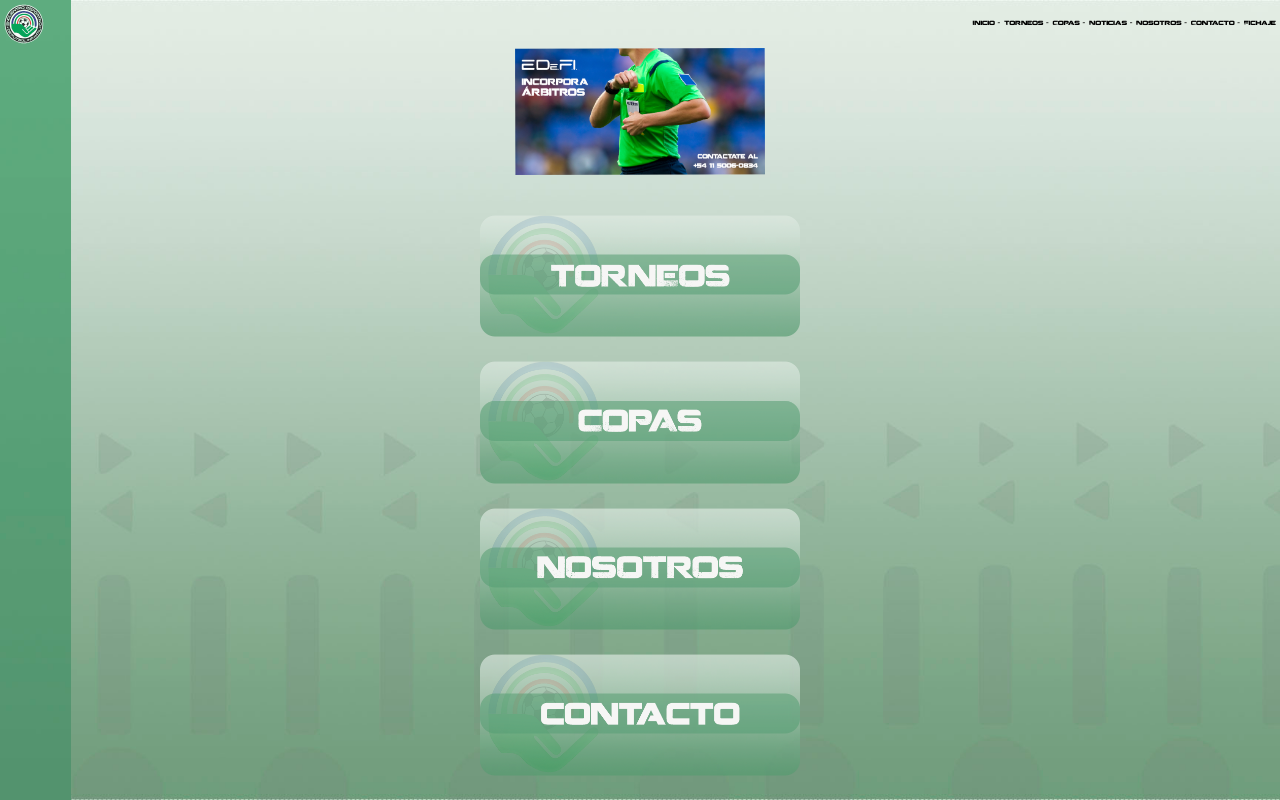
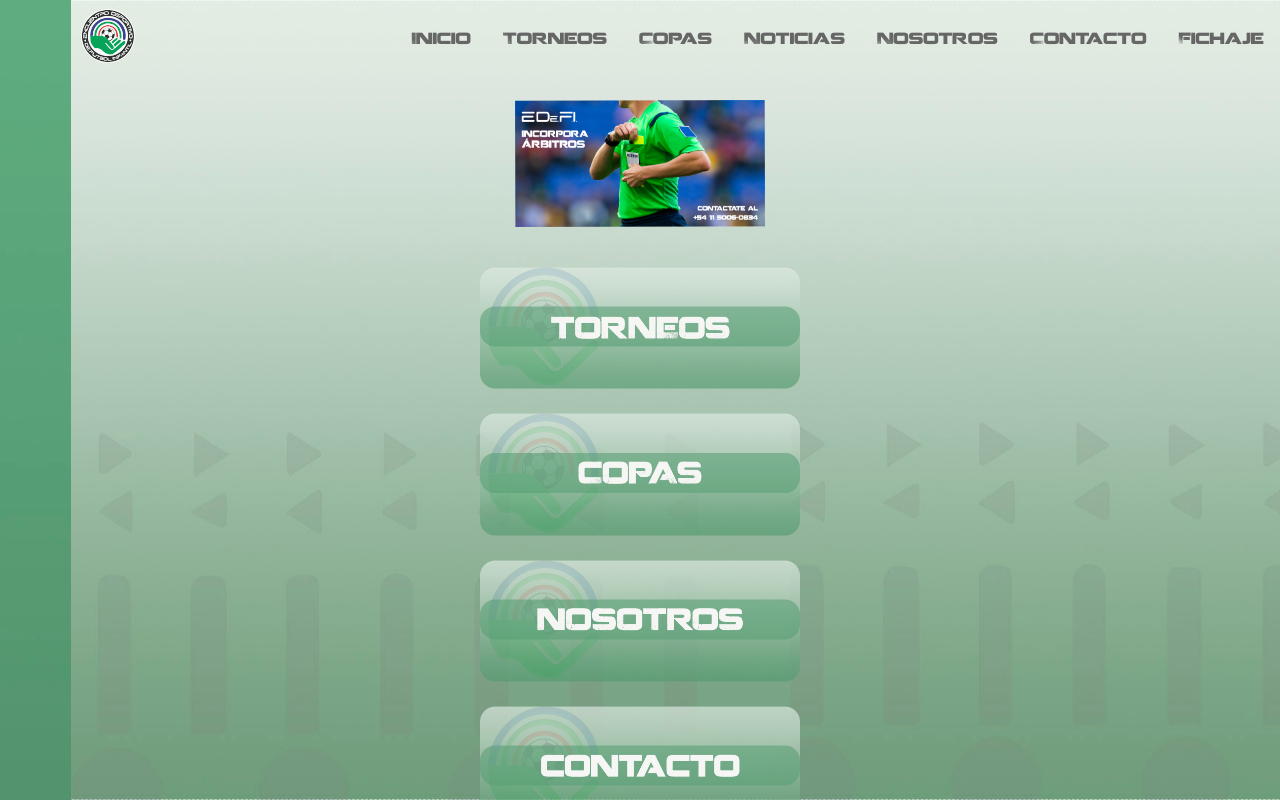
Before and after one commit to mmanna3/web-publica, a React (Vite) app: page / in a window 1280 px wide. Shown: the top 800 px of the page. Built offline with nearby package versions, Linux system fonts and the light colour scheme.

Commit message:
Navbar responsive lista

```diff
--- /dev/null
+++ b/src/components/common/Header.tsx
@@ -0,0 +1,91 @@
+import { useState } from 'react';
+import EDEFI_LOGO from '../../assets/images/edefi-logo.svg';
+import { Link } from 'react-router-dom';
+
+export default function Header() {
+  const [isNavOpen, setIsNavOpen] = useState(false);
+
+  return (
+    <div className='mb-3 flex items-center justify-between border-b border-gray-400 py-4 px-4 backdrop-blur-md md:mb-7 md:border-none md:py-2 md:pl-20 md:backdrop-blur-none'>
+      <img className='w-14' src={EDEFI_LOGO} alt='edefi-logo' />
+      <nav>
+        <section className='MOBILE-MENU flex lg:hidden'>
+          <div className='HAMBURGER-ICON space-y-2' onClick={() => setIsNavOpen((prev) => !prev)}>
+            <span className='block h-0.5 w-8 animate-pulse bg-gray-600'></span>
+            <span className='block h-0.5 w-8 animate-pulse bg-gray-600'></span>
+            <span className='block h-0.5 w-8 animate-pulse bg-gray-600'></span>
+          </div>
+
+          <div className={isNavOpen ? 'showMenuNav' : 'hideMenuNav'}>
+            <div
+              className='CROSS-ICON absolute top-0 right-0 px-8 py-8'
+              onClick={() => setIsNavOpen(false)}
+            >
+              <svg
+                className='h-8 w-8 text-gray-600'
+                viewBox='0 0 24 24'
+                fill='none'
+                stroke='currentColor'
+                strokeWidth='2'
+                strokeLinecap='round'
+                strokeLinejoin='round'
+              >
+                <line x1='18' y1='6' x2='6' y2='18' />
+                <line x1='6' y1='6' x2='18' y2='18' />
+              </svg>
+            </div>
+            <ul className='MENU-LINK-MOBILE-OPEN flex min-h-[250px] flex-col items-center justify-between'>
+              <li className='my-8 border-b border-gray-400 uppercase'>
+                <Link to='/torneos'>Torneos</Link>
+              </li>
+              <li className='my-8 border-b border-gray-400 uppercase'>
+                <a href='/copas'>Copas</a>
+              </li>
+              <li className='my-8 border-b border-gray-400 uppercase'>
+                <a href='/noticias'>Noticias</a>
+              </li>
+              <li className='my-8 border-b border-gray-400 uppercase'>
+                <a href='/nosotros'>Nosotros</a>
+              </li>
+              <li className='my-8 border-b border-gray-400 uppercase'>
+                <a href='/contacto'>Contacto</a>
+              </li>
+              <li className='my-8 border-b border-gray-400 uppercase'>
+                <a href='/fichaje'>Fichaje</a>
+              </li>
+            </ul>
+          </div>
+        </section>
+
+        <div className='DESKTOP-MENU hidden space-x-8 pt-2 text-[#666] lg:flex'>
+          <Link to='/'>Inicio</Link>
+          <Link to='/torneos'>Torneos</Link>
+          <Link to='/copas'>Copas</Link>
+          <Link to='/noticias'>Noticias</Link>
+          <Link to='/nosotros'>Nosotros</Link>
+          <Link to='/contacto'>Contacto</Link>
+          <Link to='/fichaje'>Fichaje</Link>
+        </div>
+      </nav>
+      <style>{`
+      .hideMenuNav {
+        display: none;
+      }
+      .showMenuNav {
+        display: block;
+        position: absolute;
+        width: 100%;
+        height: 100vh;
+        top: 0;
+        left: 0;
+        background: white;
+        z-index: 10;
+        display: flex;
+        flex-direction: column;
+        justify-content: space-evenly;
+        align-items: center;
+      }
+    `}</style>
+    </div>
+  );
+}
--- a/src/components/common/Layout.tsx
+++ b/src/components/common/Layout.tsx
@@ -1,6 +1,6 @@
 import { ReactElement } from 'react';
-import { NavBar } from './NavBar/Navbar';
 import { SocialMedia } from './SocialMedia/SocialMedia';
+import Header from './Header';
 
 type LayoutProps = {
   children: ReactElement;
@@ -8,8 +8,8 @@ type LayoutProps = {
 
 export const Layout = ({ children }: LayoutProps) => {
   return (
-    <div className='md:bg-fondo-pc h-[100vh] bg-fondo-celu bg-cover bg-no-repeat'>
-      <NavBar />
+    <div className='h-[100vh] bg-fondo-celu bg-cover bg-no-repeat md:bg-fondo-pc'>
+      <Header />
       {children}
       <SocialMedia />
     </div>
--- a/src/components/common/NavBar/Logo.tsx
+++ /dev/null
@@ -1,6 +0,0 @@
-type LogoProps = {
-  src: string
-}
-export const Logo = ({src}: LogoProps) => {
-  return <img className='max-w-[40px]' src={src} alt='edefi-logo' />
-}
--- a/src/components/common/NavBar/NavBar.tsx
+++ /dev/null
@@ -1,20 +0,0 @@
-import { NavBarLink } from './NavbarLink';
-import EDEFI_LOGO from '../../../assets/images/edefi-logo.svg';
-import { Logo } from './Logo';
-
-export const NavBar = () => {
-  return (
-    <div className='flex justify-between p-1'>
-      <Logo src={EDEFI_LOGO} />
-      <div className='flex flex-row items-center justify-end gap-1'>
-        <NavBarLink title='Inicio' href={'/'} />
-        <NavBarLink title='Torneos' href={'/torneos'} />
-        <NavBarLink title='Copas' href={'/copas'} />
-        <NavBarLink title='Noticias' href={'/noticias'} />
-        <NavBarLink title='Nosotros' href={'/nosotros'} />
-        <NavBarLink title='Contacto' href={'/contacto'} />
-        <NavBarLink title='Fichaje' href={'/fichaje'} />
-      </div>
-    </div>
-  );
-};
--- a/src/components/common/NavBar/NavBarLink.tsx
+++ /dev/null
@@ -1,16 +0,0 @@
-import { FC } from 'react';
-import { Link } from 'react-router-dom';
-
-
-type NewNavBarLinkProps = {
-  title: string;
-  url: string;
-};
-
-export const NavBarLink: FC<NewNavBarLinkProps> = ({ title, url }) => {
-  return (
-    <Link className='text-[6px] ' to={url}>
-      <p>{`${title !== 'Fichaje' ? title + ' -' : title}`}</p>
-    </Link>
-  );
-};
--- a/src/components/pages/ContactoPage.tsx
+++ b/src/components/pages/ContactoPage.tsx
@@ -1,9 +1,6 @@
-import { NavBar } from '../common/NavBar/Navbar';
-
 export const ContactoPage = () => {
   return (
     <main>
-      <NavBar />
       <h1 className='mt-60 text-center text-3xl font-bold underline'>ContactoPage</h1>
     </main>
   );
--- a/src/components/pages/CopasPage.tsx
+++ b/src/components/pages/CopasPage.tsx
@@ -1,9 +1,6 @@
-import { NavBar } from '../common/NavBar/Navbar';
-
 export const CopasPage = () => {
   return (
     <main>
-      <NavBar />
       <h1 className='mt-60 text-center text-3xl font-bold underline'>CopasPage</h1>
     </main>
   );
--- a/src/components/pages/FichajePage.tsx
+++ b/src/components/pages/FichajePage.tsx
@@ -1,10 +1,7 @@
-import { NavBar } from '../common/NavBar/Navbar';
-
 export const FichajePage = () => {
   return (
     <main>
       {' '}
-      <NavBar />
       <h1 className='mt-60 text-center text-3xl font-bold underline'>FichajePage</h1>
     </main>
   );
--- a/src/components/pages/NosotrosPage.tsx
+++ b/src/components/pages/NosotrosPage.tsx
@@ -1,9 +1,6 @@
-import { NavBar } from '../common/NavBar/Navbar';
-
 export const NosotrosPage = () => {
   return (
     <main>
-      <NavBar />
       <h1 className='mt-60 text-center text-3xl font-bold underline'>Nosotros Page</h1>
     </main>
   );
--- a/src/components/pages/NoticiasPage.tsx
+++ b/src/components/pages/NoticiasPage.tsx
@@ -1,10 +1,6 @@
-import { NavBar } from '../common/NavBar/Navbar';
-
 export const NoticiasPage = () => {
   return (
     <main>
-      {' '}
-      <NavBar />
       <h1 className='mt-60 text-center text-3xl font-bold underline'>NoticiasPage</h1>
     </main>
   );
--- a/src/components/pages/Torneos/TablasDeLaZona.tsx
+++ b/src/components/pages/Torneos/TablasDeLaZona.tsx
@@ -5,7 +5,6 @@ export const TablasDeLaZona = () => {
 
   return (
     <main className='m-auto w-[500px]'>
-      {/* <NavBar /> */}
       <div className='mb-10 flex justify-between'>
         <button className='bg-red-600'>Torneo tanto</button>
         <button className='bg-green-500'>Zona tanto</button>
@@ -44,4 +43,4 @@ export const TablasDeLaZona = () => {
       </div>
     </main>
   );
-}
+};
--- a/src/index.css
+++ b/src/index.css
@@ -14,6 +14,6 @@ body,
   height: 100%;
 }
 
-p {
+* {
   font-family: Coalition;
 }
```
